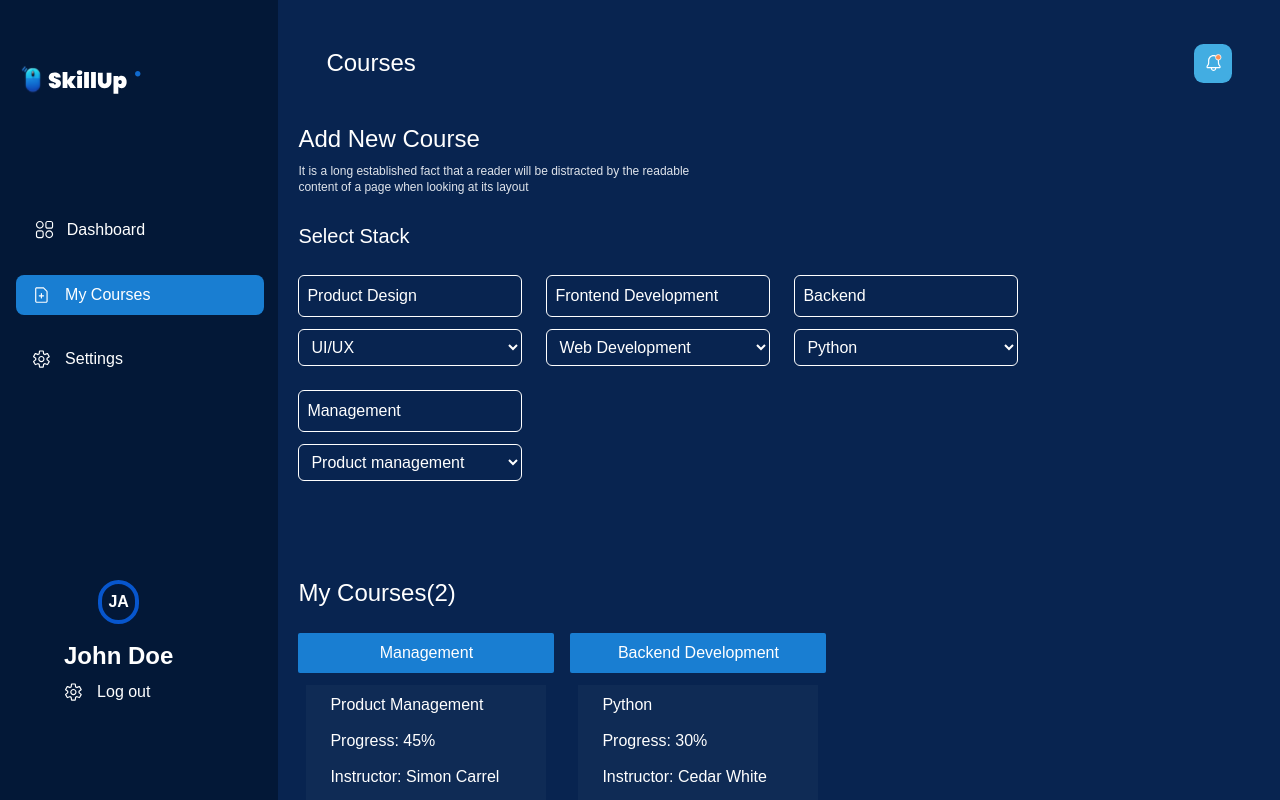
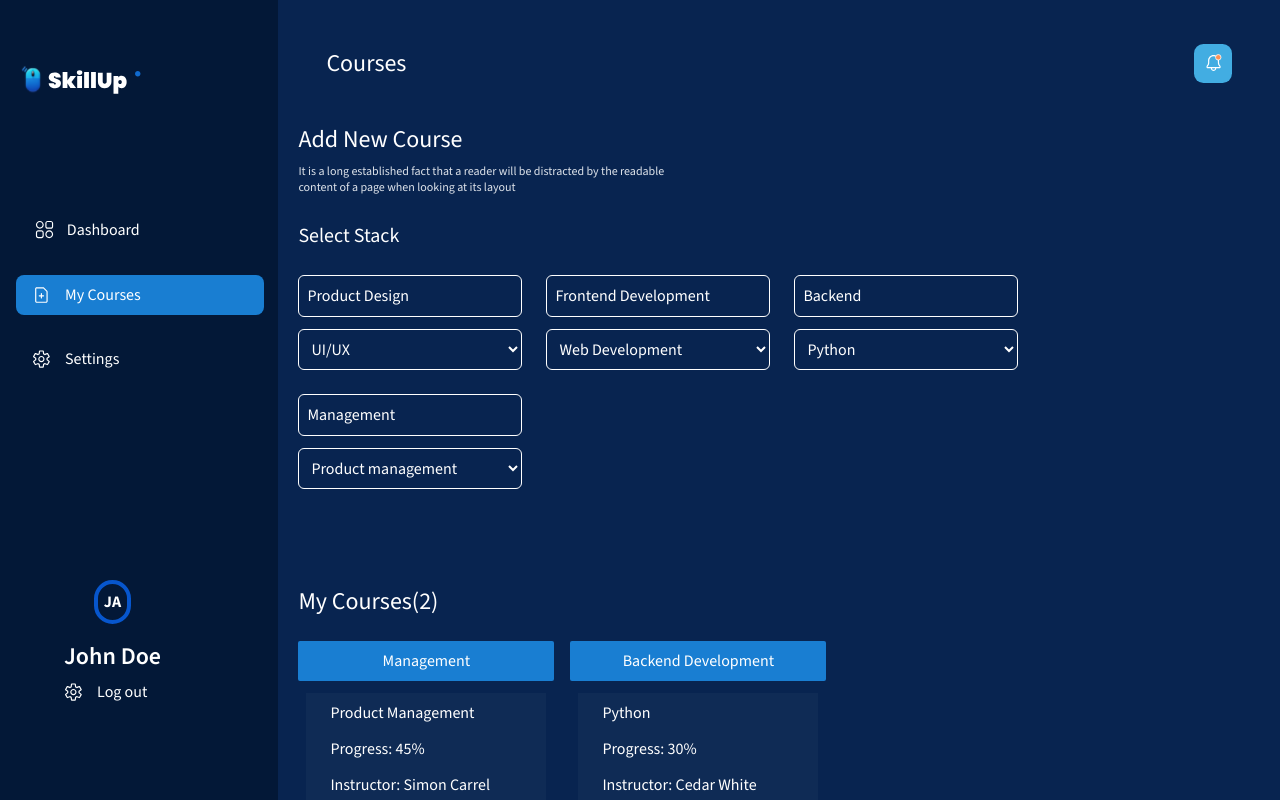
Before and after one commit to Cedar1000/lms-frontend, a React (Vite) app: page /lms/courses in a window 1280 px wide. Shown: the top 800 px of the page. Built offline with nearby package versions, Linux system fonts and the light colour scheme.

Commit message:
fixed build error

```diff
--- a/src/index.css
+++ b/src/index.css
@@ -1,7 +1,8 @@
+@import url('https://fonts.googleapis.com/css2?family=Source+Sans+3:ital,wght@0,300;0,400;0,500;0,600;0,700;1,400&display=swap');
 @tailwind base;
 @tailwind components;
 @tailwind utilities;
-@import url('https://fonts.googleapis.com/css2?family=Source+Sans+3:ital,wght@0,300;0,400;0,500;0,600;0,700;1,400&display=swap');
+
 
 body {
     font-family: 'Source Sans 3', sans-serif;
```
Also changed, not shown: src/pages/Courses.jsx (+12 -14 lines), src/router/AppRouter.jsx (+20 -17 lines).
